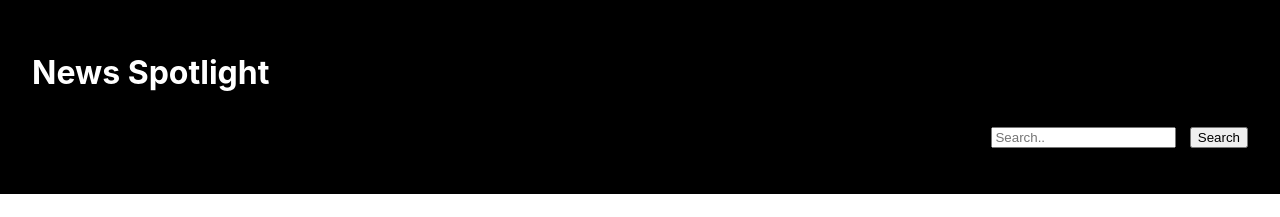
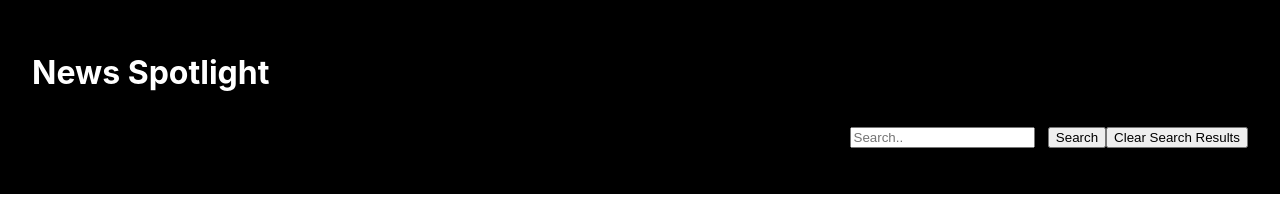
Before and after one commit to apete12/spotlight-news, a React (Create React App) app: page / in a window 1280 px wide. Shown: the top 217 px of the page. Built offline with nearby package versions, Linux system fonts and the light colour scheme.

Commit message:
Add clear search functionality

```diff
--- a/src/components/Search/Search.js
+++ b/src/components/Search/Search.js
@@ -22,6 +22,12 @@ function Search({ setSearchInput, setSearchResults, allNews }) {
     setSearchResults(filteredNews);
   }
 
+  function clearSearch() {
+    setSearchValue('');
+    setSearchResults([]);
+    setSearchValue('');
+
+  }
 
 
   return (
@@ -36,6 +42,7 @@ function Search({ setSearchInput, setSearchResults, allNews }) {
         onChange={handleChange}
       />
       <button onClick={handleClick}>Search</button>
+      <button onClick={clearSearch}>Clear Search Results</button>
     </section>
   )
 }
--- a/src/components/SearchResults/SearchResults.js
+++ b/src/components/SearchResults/SearchResults.js
@@ -20,8 +20,7 @@ function SearchResults({ searchResults, searchInput }) {
 
   return (
     <div className="filtered-news">
-      <h1 className='filtered-news-header'>Search Results:</h1>
-      <h2 className='filter'>filter: {searchInput}</h2>
+      <h1 className='filtered-news-header'>Search Results: '{searchInput}'</h1>
       <div className="filtered-news-stories-wrapper">
         {newsToRender}
       </div>
```
